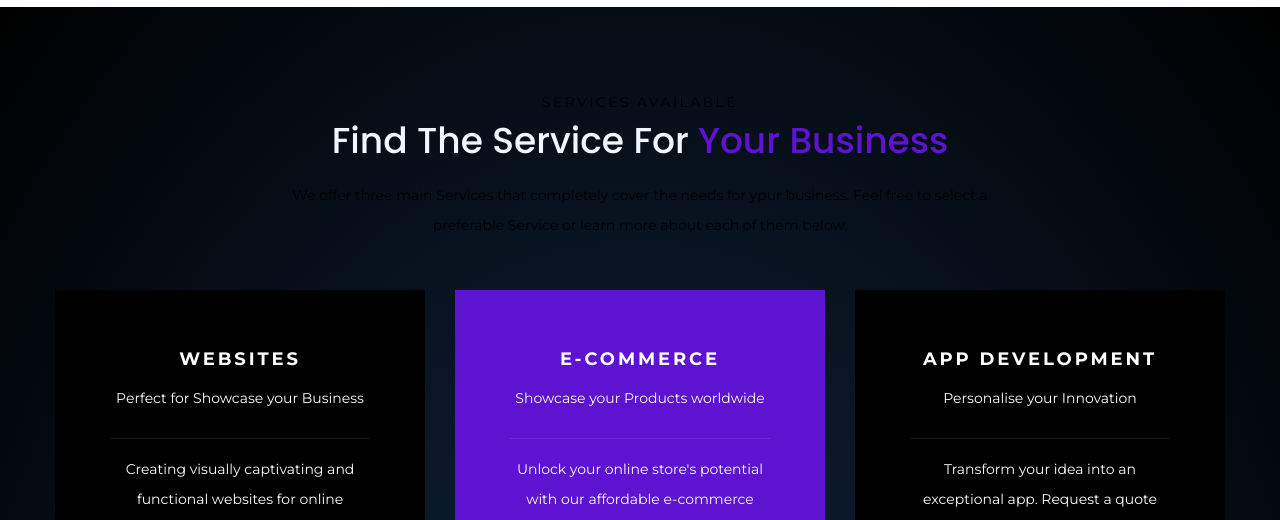
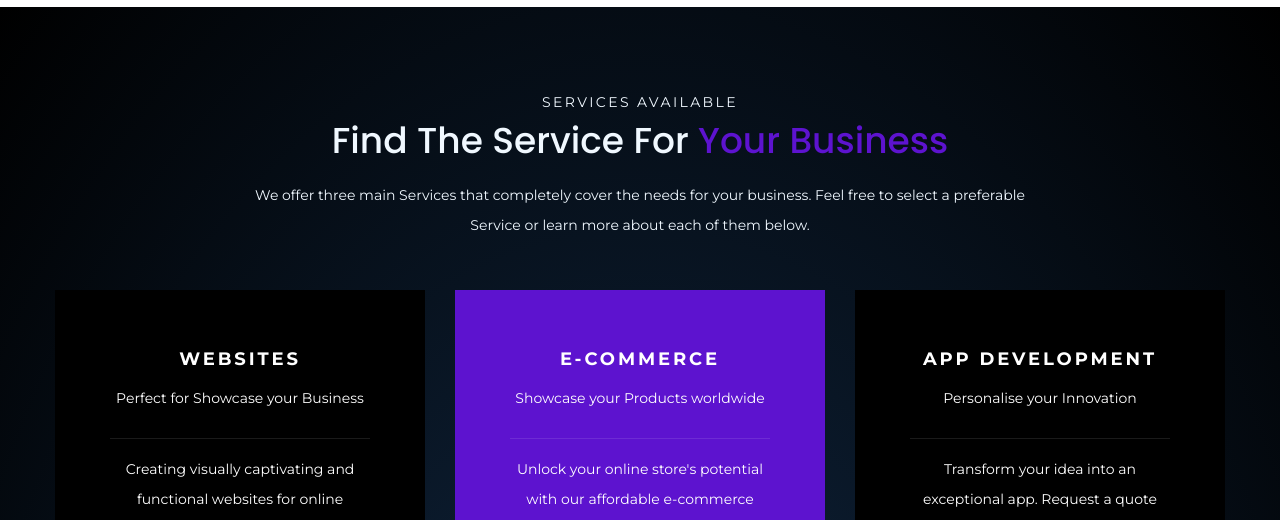
Before and after one commit to Tecnavis/Tecnavis, a plain HTML site: page index.html in a window 1280 px wide. Shown: the part 2154-2674 px from the top of the page. Drawn offline with Linux system fonts and the light colour scheme.

Commit message:
Update index.html

```diff
--- a/index.html
+++ b/index.html
@@ -268,9 +268,9 @@
         <div class="container" id="service">
           <div class="row row-50 justify-content-center">
             <div class="col-12 text-center col-md-10 col-lg-8">
-              <div class="section-name wow fadeInRight" data-wow-delay=".2s">Services Available</div>
+              <div class="section-name wow fadeInRight" data-wow-delay=".2s"style="color: aliceblue;">Services Available</div>
               <h3 class="wow fadeInLeft text-capitalize" style="color: aliceblue;" data-wow-delay=".3s">Find the Service for<span class="text-primary"> your business</span></h3>
-              <p>We offer three main Services that completely cover the needs for ypur business. Feel free to select a preferable Service or learn more about each of them below.</p>
+              <p style="color: aliceblue;">We offer three main Services that completely cover the needs for your business. Feel free to select a preferable Service or learn more about each of them below.</p>
             </div>
           </div>
           <div class="row row-30 justify-content-center">
```
